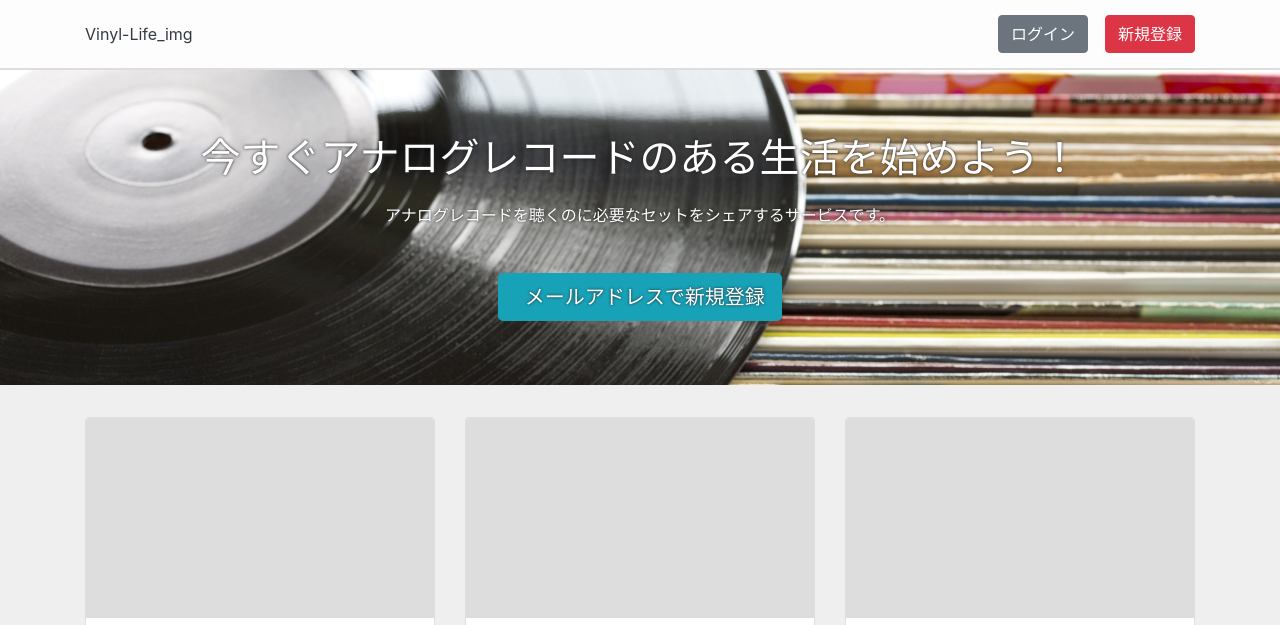
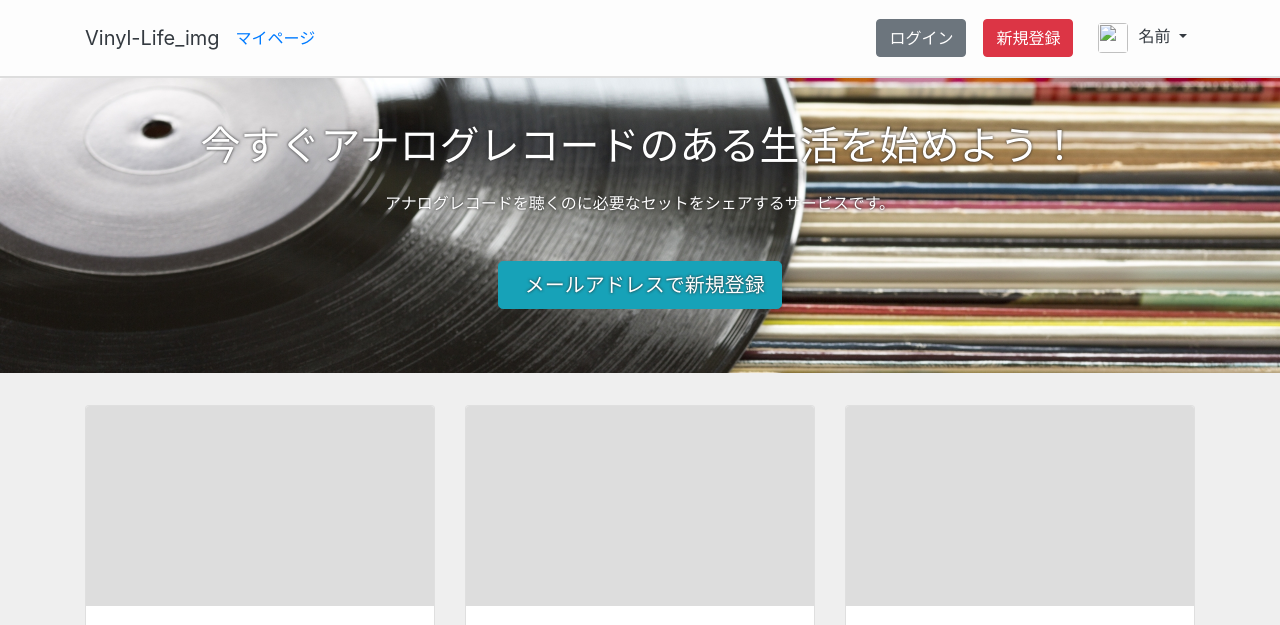
Before and after one commit to Katsuma-F/Vinyl-Life, a PHP site: page / in a window 1280 px wide. Shown: the top 625 px of the page. Run offline with PHP 8.4, Linux system fonts and the light colour scheme; some libraries are stand-ins or nearby versions.

Commit message:
change header

```diff
--- a/css/styles.css
+++ b/css/styles.css
@@ -12,17 +12,27 @@ body {
   border-bottom: 2px solid #DDD;
 }
 
-.btn-secondary {
+.navbar-brand {
+  display: inline-block;
+  padding-top: .3125rem;
+  padding-bottom: .3125rem;
+  margin-right: 1rem;
+  font-size: 1.25rem;
+  line-height: inherit;
+  white-space: nowrap;
+}
+
+.form-inline .btn {
   margin-right: 17px;
 }
 
 .form-inline {
-  margin: 7px 0px;
+  margin: 7px 0;
 }
 
 .jumbotron {
   color: #fff;
-  margin-top: -25px;
+  margin-top: -37px;
   background-size: cover;
   position: relative;
   z-index: 0;
@@ -50,7 +60,7 @@ body {
   font-size: 17px;
   font-weight: bold;
   line-height: 20px;
-  padding: 20px 15px 0px 15px;
+  padding: 20px 15px 0 15px;
   width: 100%;
   height: 55px;
   overflow: hidden;
@@ -88,7 +98,7 @@ body {
 .card .description-area {
   font-size: 13px;
   line-height: 17px;
-  padding: 0px 15px 0px 15px;
+  padding: 0 15px 0 15px;
   width: 100%;
   height: 35px;
   color: #222;
@@ -104,7 +114,7 @@ body {
 }
 
 .card .info-area .num {
-  margin: 0px 5px;
+  margin: 0 5px;
 }
 
 .fa-bookmark::before {
@@ -138,7 +148,7 @@ footer {
   justify-content: center;
   width: 100%;
   height: 180px;
-  padding: 30px 0px 15px 0px;
+  padding: 30px 0 15px 0px;
   background-color: #393e46;
   color: #FFF;
   text-align: center;
--- a/index.php
+++ b/index.php
@@ -18,16 +18,29 @@
   <!-- Header -->
   <nav class="navbar navbar-expand-md navbar-light fixed-top" style="background-color: #FDFDFD;">
     <div class="container">
-      <a class="navber-brand text-dark" href="index.php">Vinyl-Life_img</a>
+      <a class="navbar-brand text-dark" href="index.php">Vinyl-Life_img</a>
       <button class="navbar-toggler" type="button" data-toggle="collapse" data-target="#mainMenu" aria-controls="mainMenu" aria-expanded="false" aria-label="Toggle navigation">
         <span class="navbar-toggler-icon"></span>
       </button>
       <div class="collapse navbar-collapse" id="mainMenu">
-        <ul class="navbar-nav"></ul>
+        <ul class="navbar-nav">
+          <li class="nav-item">
+            <a class="nav-menu" href="">マイページ</a>
+          </li>
+        </ul>
         <ul class="navbar-nav ml-auto text-dark">
           <form class="form-inline ml-auto">
             <a href="login.php" class="btn btn-secondary">ログイン</a>
             <a href="join/index.php" class="btn btn-danger">新規登録</a>
+            <div class="nav-item dropdown">
+              <a class="nav-link dropdown-toggle text-dark" href="#" id="userMenu" data-toggle="dropdown" aria-haspopup="true" aria-expanded="false">
+                <img src="" class="rounded" style="width: 30px; height: 30px; margin-right: 10px"><span>名前</span>
+              </a>
+              <div class="dropdown-menu dropdown-menu-right" aria-labelledby="userMenu">
+                <a class="dropdown-item" href="">マイページ</a>
+                <a class="dropdown-item" href="">ログアウト</a>
+              </div>
+            </div>
           </form>
         </ul>
       </div>
--- a/join/check.php
+++ b/join/check.php
@@ -40,7 +40,7 @@ if (!empty($_POST)) {
   <!-- Header -->
     <nav class="navbar navbar-expand-md navbar-light fixed-top" style="background-color: #FDFDFD;">
       <div class="container">
-        <a class="navber-brand text-dark" href="/">Vinyl-Life_img</a>
+        <a class="navbar-brand text-dark" href="/">Vinyl-Life_img</a>
         <button class="navbar-toggler" type="button" data-toggle="collapse" data-target="#mainMenu" aria-controls="mainMenu" aria-expanded="false" aria-label="Toggle navigation">
           <span class="navbar-toggler-icon"></span>
         </button>
--- a/join/index.php
+++ b/join/index.php
@@ -67,7 +67,7 @@ if ($_REQUEST['action'] == 'rewrite' && isset($_SESSION['join'])) {
 <body>
   <nav class="navbar navbar-expand-md navbar-light fixed-top" style="background-color: #FDFDFD;">
     <div class="container">
-      <a class="navber-brand text-dark" href="/">
+      <a class="navbar-brand text-dark" href="/">
         Vinyl-Life_img
       </a>
       <button class="navbar-toggler" type="button" data-toggle="collapse" data-target="#mainMenu" aria-controls="mainMenu" aria-expanded="false" aria-label="Toggle navigation">
--- a/join/thanks.php
+++ b/join/thanks.php
@@ -16,7 +16,7 @@
   <!-- Header -->
   <nav class="navbar navbar-expand-md navbar-light fixed-top" style="background-color: #FDFDFD;">
     <div class="container">
-      <a class="navber-brand text-dark" href="/">Vinyl-Life_img</a>
+      <a class="navbar-brand text-dark" href="/">Vinyl-Life_img</a>
       <button class="navbar-toggler" type="button" data-toggle="collapse" data-target="#mainMenu" aria-controls="mainMenu" aria-expanded="false" aria-label="Toggle navigation">
         <span class="navbar-toggler-icon"></span>
       </button>
--- a/login.php
+++ b/login.php
@@ -55,7 +55,7 @@ if (!empty($_POST)) {
   <!-- Header -->
   <nav class="navbar navbar-expand-md navbar-light fixed-top" style="background-color: #FDFDFD;">
     <div class="container">
-      <a class="navber-brand text-dark" href="index.php">Vinyl-Life_img</a>
+      <a class="navbar-brand text-dark" href="index.php">Vinyl-Life_img</a>
       <button class="navbar-toggler" type="button" data-toggle="collapse" data-target="#mainMenu" aria-controls="mainMenu" aria-expanded="false" aria-label="Toggle navigation">
         <span class="navbar-toggler-icon"></span>
       </button>
--- a/mypage.php
+++ b/mypage.php
@@ -16,7 +16,7 @@
   <!-- Header -->
   <nav class="navbar navbar-expand-md navbar-light fixed-top" style="background-color: #FDFDFD;">
     <div class="container">
-      <a class="navber-brand text-dark" href="index.php">Vinyl-Life_img</a>
+      <a class="navbar-brand text-dark" href="index.php">Vinyl-Life_img</a>
       <button class="navbar-toggler" type="button" data-toggle="collapse" data-target="#mainMenu" aria-controls="mainMenu" aria-expanded="false" aria-label="Toggle navigation">
         <span class="navbar-toggler-icon"></span>
       </button>
--- a/view.php
+++ b/view.php
@@ -16,7 +16,7 @@
   <!-- Header -->
   <nav class="navbar navbar-expand-md navbar-light fixed-top" style="background-color: #FDFDFD;">
     <div class="container">
-      <a class="navber-brand text-dark" href="index.php">Vinyl-Life_img</a>
+      <a class="navbar-brand text-dark" href="index.php">Vinyl-Life_img</a>
       <button class="navbar-toggler" type="button" data-toggle="collapse" data-target="#mainMenu" aria-controls="mainMenu" aria-expanded="false" aria-label="Toggle navigation">
         <span class="navbar-toggler-icon"></span>
       </button>
```
